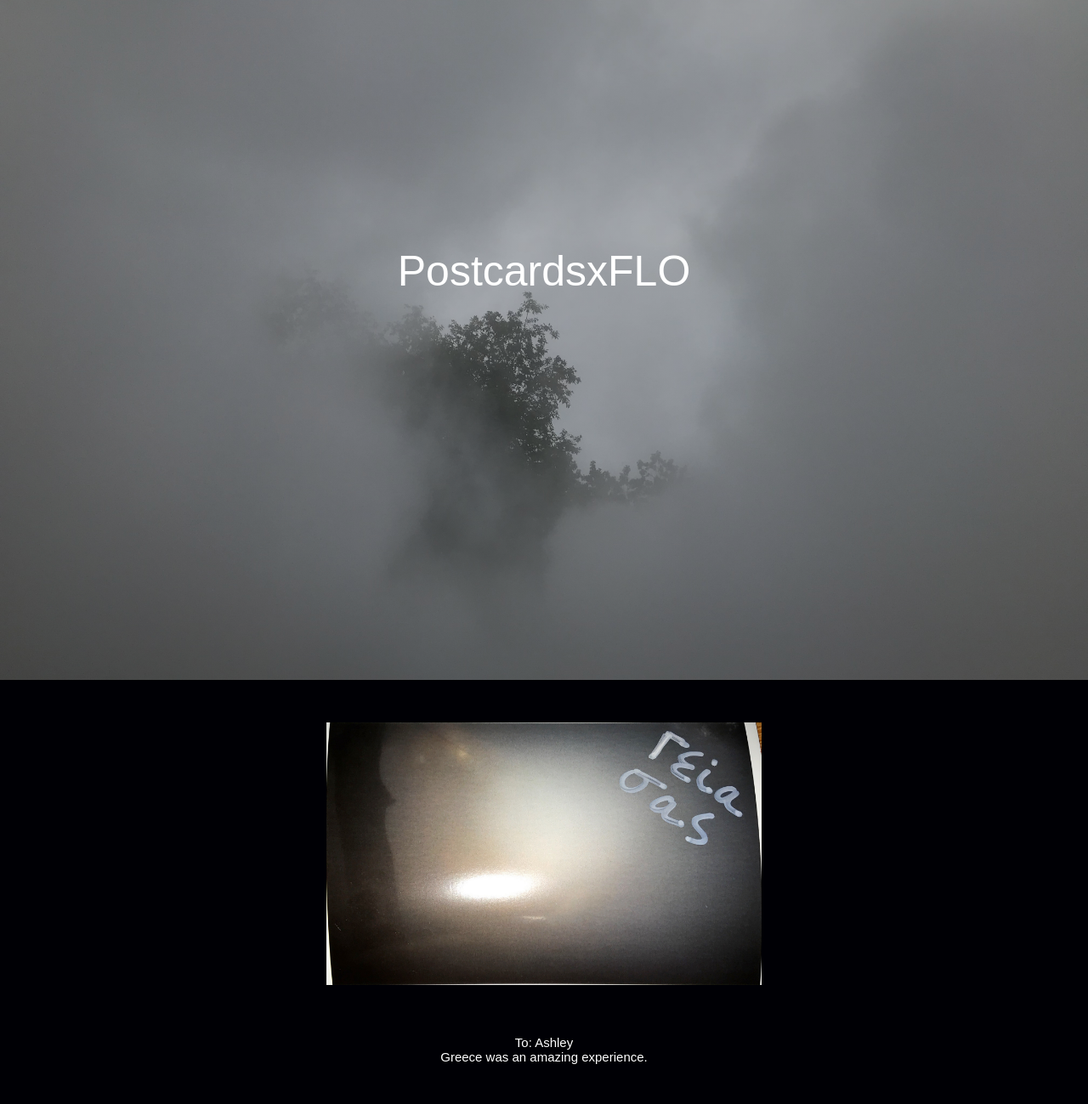
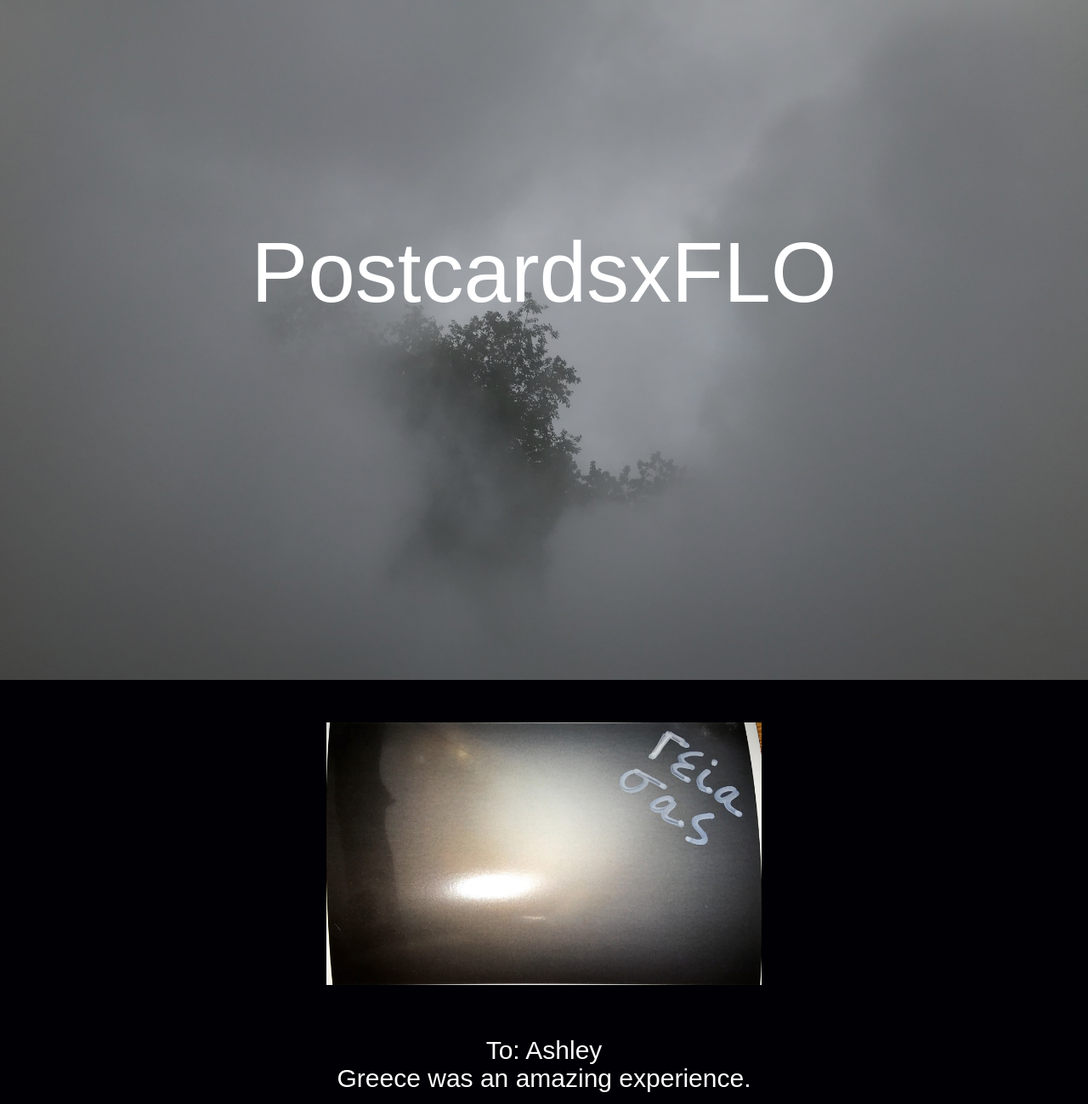
Before and after one commit to ericykim/5D-Fundamental-Website, a plain HTML site: page index.html in a window 1280 px wide. Shown: the top 1299 px of the page at 85% size. Drawn offline with nearby package versions, Linux system fonts and the light colour scheme; grey boxes are pictures that could not be loaded.

Commit message:
new commit

```diff
--- a/stylesheet.css
+++ b/stylesheet.css
@@ -4,7 +4,7 @@
 } */
 p {
   font-family: "Arial", Helvetica, sans-serif;
-  font-size: 50px;
+  font-size: 100px;
   position: relative;
   float: left;
   top: 40%;
@@ -15,7 +15,7 @@ p {
 
 h1 {
   font-family: "Arial", Helvetica, sans-serif;
-  font-size: 15px;
+  font-size: 30px;
   color: white;
   text-align: center;
   margin-top: 10px;
```
Also changed, not shown: 1 other file.
